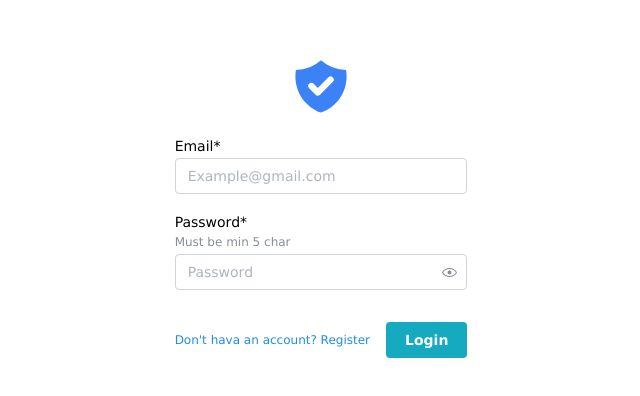
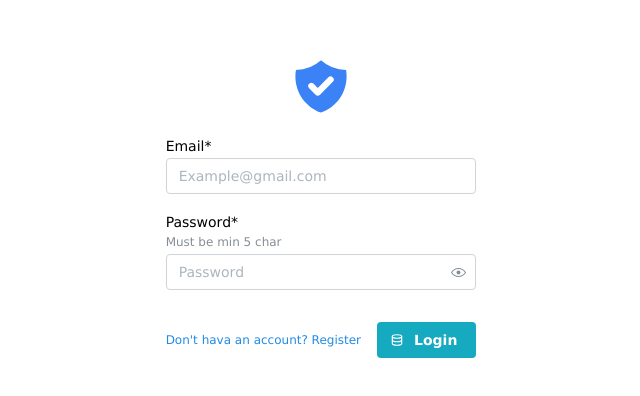
Before and after one commit to nw0611/nextjs-todo, a Next.js app: page / in a window 1280 px wide. Shown: the part 194-590 px from the top of the page, without its empty margins (319-959 px from the left). Built offline with nearby package versions, Linux system fonts and the light colour scheme; no server answers.

Commit message:
ログインフォームをpageコンポーネントから切り出した

```diff
--- /dev/null
+++ b/components/LogInForm.tsx
@@ -0,0 +1,99 @@
+import { ShieldCheckIcon, ExclamationCircleIcon } from '@heroicons/react/solid'
+import { Alert, TextInput, PasswordInput, Group, Anchor, Button } from '@mantine/core'
+import { IconDatabase } from '@tabler/icons-react'
+import React from 'react'
+import { Layout } from './Layout'
+import { AuthForm } from '@/types'
+import { useForm, yupResolver } from '@mantine/form'
+import * as Yup from 'yup'
+
+type LogInFormType = {
+  error: string,
+  isRegisterMode: boolean,
+  chagenModeHandler: () => void,
+  submitHandler: ({email, password}: AuthForm) => Promise<void>,
+}
+
+// バリデーションロジック
+// yup.object.shape 実際のデータ構造をオブジェクトで定義する
+const schema = Yup.object().shape({
+  // 文字列型・email形式・必須 TODO: email形式の中身
+  email: Yup.string().email('Invalid email').required('No email provided'),
+  // 文字列型・必須・5文字より少ない
+  password: Yup.string().required('No password provided').min(5, 'Password should be min 5 chars')
+})
+
+export const LogInForm = ({ error, isRegisterMode, chagenModeHandler, submitHandler }: LogInFormType) => {
+  const form = useForm<AuthForm>({
+    validate: yupResolver(schema),
+    initialValues: {
+      email: '',
+      password: ''
+    }
+  })
+
+  const handleSubmit = () => {
+    submitHandler({
+      email: form.values.email,
+      password: form.values.password
+    })
+    form.reset()
+  }
+
+  return (
+    <Layout title='Title'>
+      <ShieldCheckIcon className='h-16 w-16 text-blue-500'></ShieldCheckIcon>
+      {error && (
+        <Alert
+          my='md'
+          variant='filled'
+          icon={<ExclamationCircleIcon />}
+          title="Authorization Error"
+          color='red'
+          radius='md'
+        >
+          {error}
+        </Alert>
+      )}
+      <form onSubmit={form.onSubmit(handleSubmit)}>
+        <TextInput
+          mt='md'
+          id='email'
+          label='Email*'
+          placeholder='Example@gmail.com'
+          {...form.getInputProps('email')}
+         />
+        <PasswordInput
+          mt='md'
+          id='password'
+          label='Password*'
+          placeholder='Password'
+          description='Must be min 5 char'
+          {...form.getInputProps('password')}
+         />
+         <Group mt='xl' gap='md'>
+            <Anchor
+              component="button"
+              type='button'
+              size='xs'
+              style={{ border: 'none', backgroundColor: 'inherit' }}
+              className='text-gray-300'
+              onClick={chagenModeHandler}
+            >
+              {
+                isRegisterMode ? 'Have an account? login' : "Don't hava an account? Register"
+              }
+            </Anchor>
+            <Button
+              type='submit'
+              variant='filled'
+              leftSection={<IconDatabase size={14} />}
+              color="cyan"
+            >
+              { isRegisterMode ? 'Register' : 'Login' }
+            </Button>
+         </Group>
+      </form>
+    </Layout>
+  )
+}
--- a/pages/index.tsx
+++ b/pages/index.tsx
@@ -2,121 +2,53 @@ import type { NextPage } from 'next'
 import { useState } from 'react';
 import { useRouter } from 'next/router';
 import axios from 'axios'
-import * as Yup from 'yup'
-import { IconDatabase } from '@tabler/icons-react'
-import { ShieldCheckIcon } from '@heroicons/react/solid'
-import { ExclamationCircleIcon } from '@heroicons/react/outline'
-import {
-  Anchor,
-  TextInput,
-  Button,
-  Group,
-  PasswordInput,
-  Alert,
-} from '@mantine/core'
-import { useForm, yupResolver } from '@mantine/form'
-import { Layout } from '../components/Layout'
 import { AuthForm } from '../types'
-
-// バリデーションロジック
-// yup.object.shape 実際のデータ構造をオブジェクトで定義する
-const schema = Yup.object().shape({
-  // 文字列型・email形式・必須 TODO: email形式の中身
-  email: Yup.string().email('Invalid email').required('No email provided'),
-  // 文字列型・必須・5文字より少ない
-  password: Yup.string().required('No password provided').min(5, 'Password should be min 5 chars')
-})
+import { LogInForm } from "@/components/LogInForm";
 
 const Home: NextPage = () => {
   const router = useRouter()
   // ログインモード/登録モード
   const [isRegister, setIsRegister] = useState(false)
   const [error, setError] = useState('')
-  const form = useForm<AuthForm>({
-    validate: yupResolver(schema),
-    initialValues: {
-      email: '',
-      password: ''
-    }
-  })
   // TODO: リクエスト用の関数はpropsで渡すようにしたい
-  const handleSubmit = async () => {
+  const handleSubmit = async (
+    {
+      email,
+      password
+    }: AuthForm): Promise<void> => {
     axios.defaults.baseURL = process.env.NEXT_PUBLIC_API_URL
     try {
       if (isRegister) {
         await axios.post(`${process.env.NEXT_PUBLIC_API_URL}/auth/signup`, {
-          email: form.values.email,
-          password: form.values.password
+          email: email,
+          password: password
         })
       }
       await axios.post(`${process.env.NEXT_PUBLIC_API_URL}/auth/login`, {
-        email: form.values.email,
-        password: form.values.password
+        email: email,
+        password: password
       })
-      form.reset()
       router.push(`http://localhost:3000/dashboard`)
     } catch(e: any) {
       console.log('login/signUp error', e)
-      setError(e.response.message)
+      if (axios.isAxiosError(e) && e.response && e.response.status === 400) {
+        setError('400')
+      }
     }
   }
 
+  const onChangeModeHandler = () => {
+    setIsRegister(!isRegister)
+    setError('')
+  }
+
   return (
-    <Layout title='Title'>
-      <ShieldCheckIcon className='h-16 w-16 text-blue-500'></ShieldCheckIcon>
-      {error && (
-        <Alert
-          my='md'
-          variant='filled'
-          icon={<ExclamationCircleIcon />}
-          title="Authorization Error"
-          color='red'
-          radius='md'
-        >
-          {error}
-        </Alert>
-      )}
-      <form onSubmit={form.onSubmit(handleSubmit)}>
-        <TextInput
-          mt='md'
-          id='email'
-          label='Email*'
-          placeholder='Example@gmail.com'
-          {...form.getInputProps('email')}
-         />
-        <PasswordInput
-          mt='md'
-          id='password'
-          label='Password*'
-          placeholder='Password'
-          description='Must be min 5 char'
-          {...form.getInputProps('password')}
-         />
-         <Group mt='xl' position='apart'>
-            <Anchor
-              component="button"
-              type='button'
-              size='xs'
-              className='text-gray-300'
-              onClick={() => {
-                setIsRegister(!isRegister)
-                setError('')
-              }}
-            >
-              {
-                isRegister ? 'Have an account? login' : "Don't hava an account? Register"
-              }
-            </Anchor>
-            <Button
-              leftIcon={<IconDatabase size={14} />}
-              color="cyan"
-              type='submit'
-            >
-              { isRegister ? 'Register' : 'Login' }
-            </Button>
-         </Group>
-      </form>
-    </Layout>
+    <LogInForm
+      error={error}
+      submitHandler={handleSubmit}
+      isRegisterMode={isRegister}
+      chagenModeHandler={onChangeModeHandler}
+    />
   )
 };
 
```
